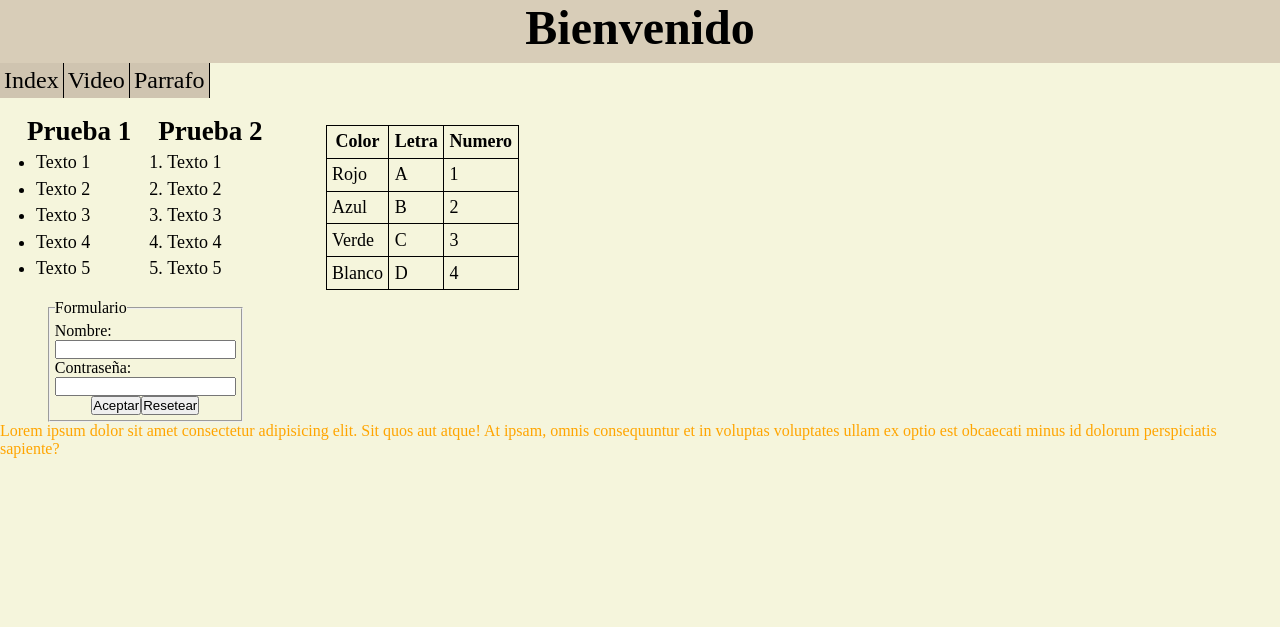
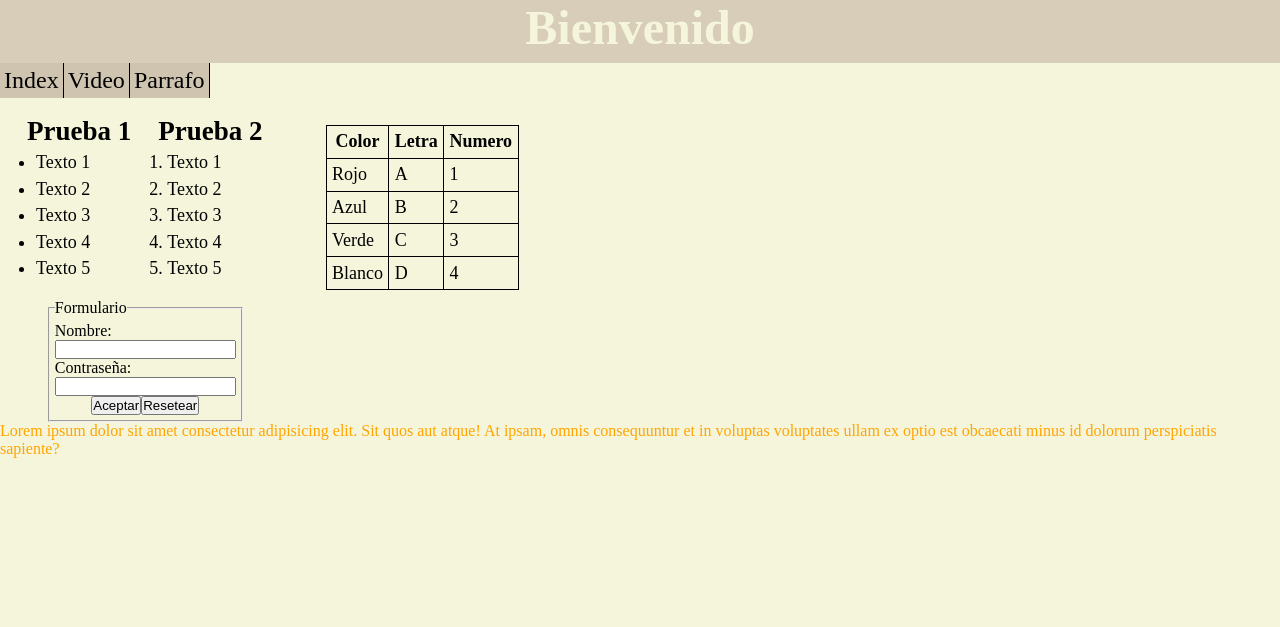
Before and after one commit to Conde34/primerRepo, a PHP site: page / in a window 1280 px wide. Shown: the top 627 px of the page. Run offline with PHP 8.4, Linux system fonts and the light colour scheme.

Commit message:
cambio 9

```diff
--- a/css/style.css
+++ b/css/style.css
@@ -10,6 +10,7 @@ body{
 h1{
     text-align: center;
     font-size: 3em;
+    color:beige;
 }
 
 h2{
```
